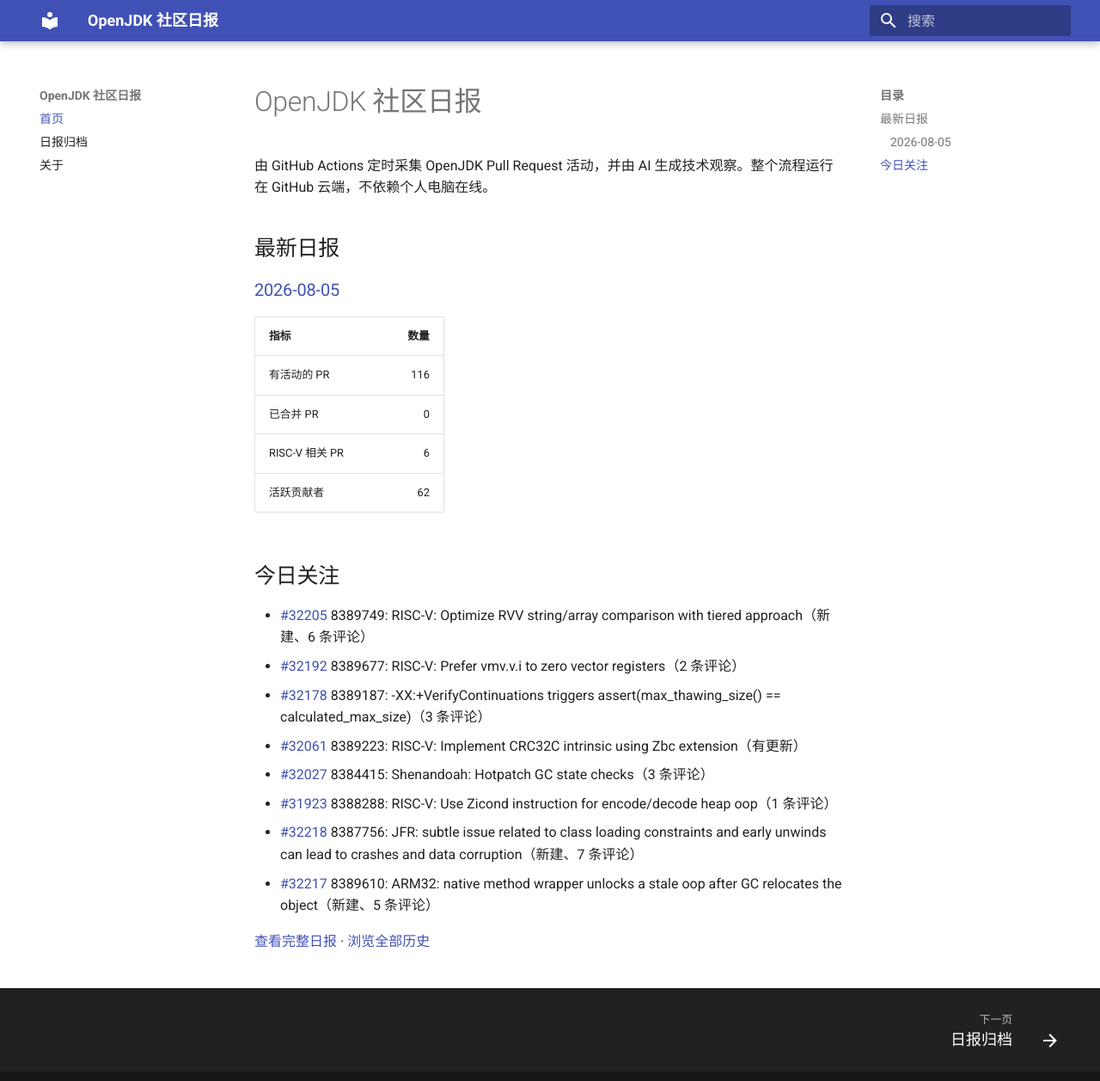
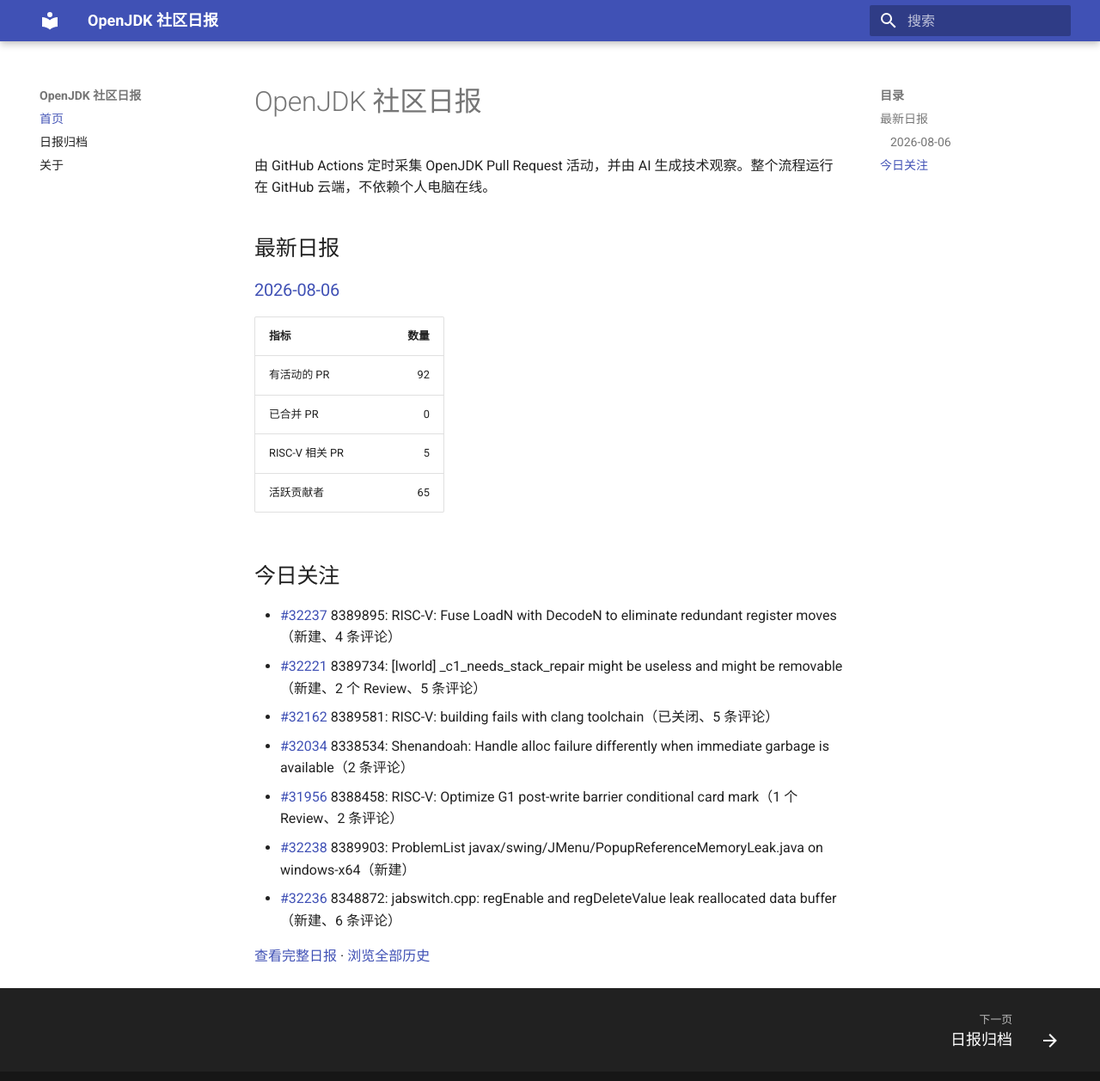
Before and after one commit to DingliZhang/openjdk-daily, an MkDocs documentation site: the page built from docs/index.md, in a window 1280 px wide and 1270 px high. Shown: the top 1257 px of the window at 86% size. Built offline with MkDocs 1.6.1 and Material for MkDocs 9.7.7, drawn with Linux system fonts in a browser that asks for light colours.

Commit message:
report: add OpenJDK daily report

```diff
--- a/docs/index.md
+++ b/docs/index.md
@@ -4,24 +4,23 @@
 
 ## 最新日报
 
-### [2026-08-05](reports/2026/2026-08-05.md)
+### [2026-08-06](reports/2026/2026-08-06.md)
 
 | 指标 | 数量 |
 |---|---:|
-| 有活动的 PR | 116 |
+| 有活动的 PR | 92 |
 | 已合并 PR | 0 |
-| RISC-V 相关 PR | 6 |
-| 活跃贡献者 | 62 |
+| RISC-V 相关 PR | 5 |
+| 活跃贡献者 | 65 |
 
 ## 今日关注
 
-- [#32205](https://github.com/openjdk/jdk/pull/32205) 8389749: RISC-V: Optimize RVV string/array comparison with tiered approach（新建、6 条评论）
-- [#32192](https://github.com/openjdk/jdk/pull/32192) 8389677: RISC-V: Prefer vmv.v.i to zero vector registers（2 条评论）
-- [#32178](https://github.com/openjdk/jdk/pull/32178) 8389187: -XX:+VerifyContinuations triggers assert(max_thawing_size() == calculated_max_size)（3 条评论）
-- [#32061](https://github.com/openjdk/jdk/pull/32061) 8389223: RISC-V: Implement CRC32C intrinsic using Zbc extension（有更新）
-- [#32027](https://github.com/openjdk/jdk/pull/32027) 8384415: Shenandoah: Hotpatch GC state checks（3 条评论）
-- [#31923](https://github.com/openjdk/jdk/pull/31923) 8388288: RISC-V: Use Zicond instruction for encode/decode heap oop（1 条评论）
-- [#32218](https://github.com/openjdk/jdk/pull/32218) 8387756: JFR: subtle issue related to class loading constraints and early unwinds can lead to crashes and data corruption（新建、7 条评论）
-- [#32217](https://github.com/openjdk/jdk/pull/32217) 8389610: ARM32: native method wrapper unlocks a stale oop after GC relocates the object（新建、5 条评论）
+- [#32237](https://github.com/openjdk/jdk/pull/32237) 8389895: RISC-V: Fuse LoadN with DecodeN to eliminate redundant register moves（新建、4 条评论）
+- [#32221](https://github.com/openjdk/jdk/pull/32221) 8389734: [lworld] _c1_needs_stack_repair might be useless and might be removable（新建、2 个 Review、5 条评论）
+- [#32162](https://github.com/openjdk/jdk/pull/32162) 8389581: RISC-V: building fails with clang toolchain（已关闭、5 条评论）
+- [#32034](https://github.com/openjdk/jdk/pull/32034) 8338534: Shenandoah: Handle alloc failure differently when immediate garbage is available（2 条评论）
+- [#31956](https://github.com/openjdk/jdk/pull/31956) 8388458: RISC-V: Optimize G1 post-write barrier conditional card mark（1 个 Review、2 条评论）
+- [#32238](https://github.com/openjdk/jdk/pull/32238) 8389903: ProblemList javax/swing/JMenu/PopupReferenceMemoryLeak.java on windows-x64（新建）
+- [#32236](https://github.com/openjdk/jdk/pull/32236) 8348872: jabswitch.cpp: regEnable and regDeleteValue leak reallocated data buffer（新建、6 条评论）
 
-[查看完整日报](reports/2026/2026-08-05.md) · [浏览全部历史](reports/index.md)
+[查看完整日报](reports/2026/2026-08-06.md) · [浏览全部历史](reports/index.md)
```
Also changed, not shown: docs/reports/2026/2026-08-06.md (added, +206 -0 lines), docs/reports/index.md (+2 -1 lines), 2 other files.
